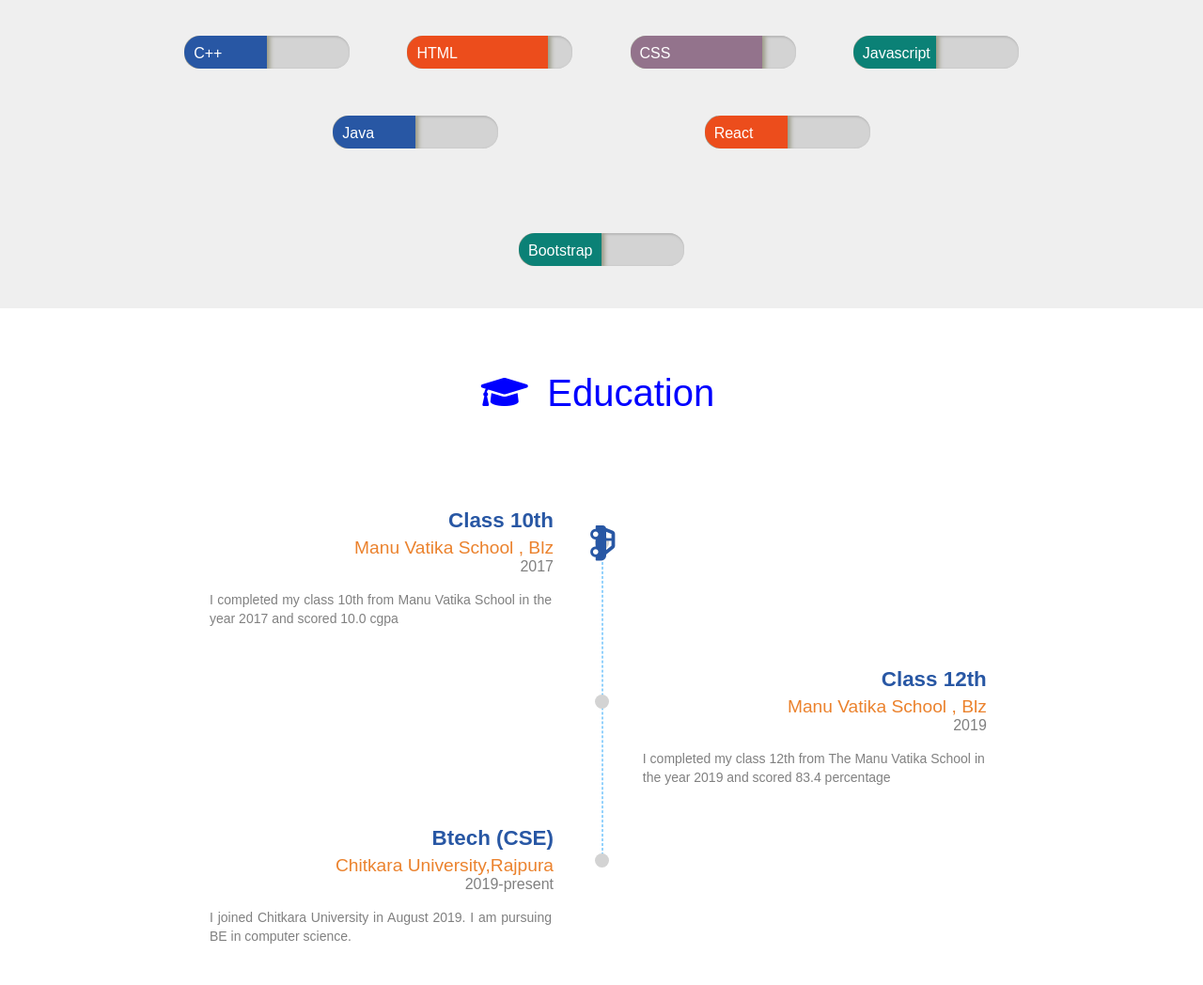
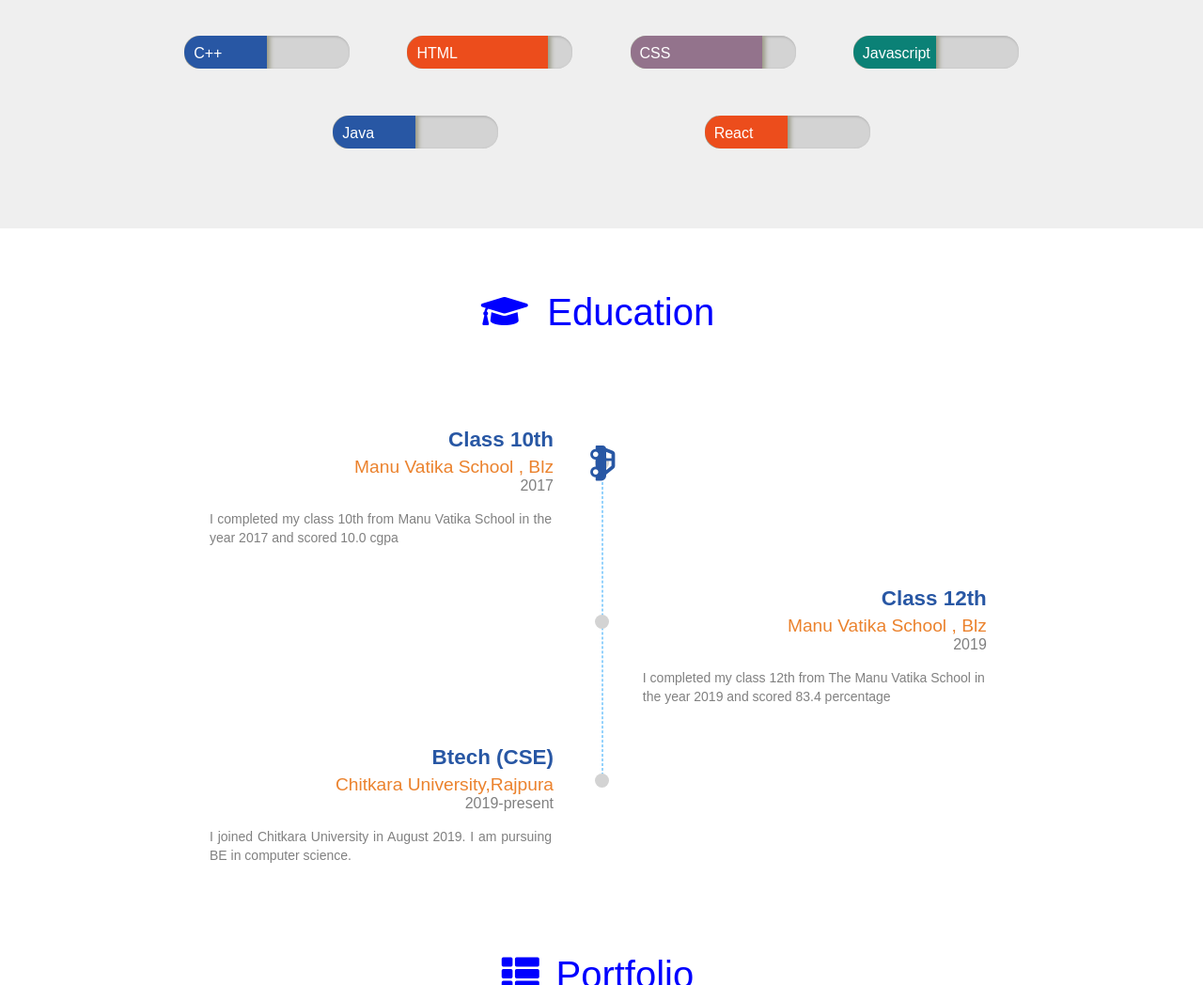
Before and after one commit to Abhinandan323/resume, a plain HTML site: page index.html in a window 1280 px wide. Shown: the part 1091-2139 px from the top of the page at 94% size. Drawn offline with Linux system fonts and the light colour scheme.

Commit message:
Update index.html

```diff
--- a/index.html
+++ b/index.html
@@ -139,13 +139,6 @@
                         <div class="skill-name">
                             <span> React </span>
                         </div>
-                    </div>
-                </div>
-            </div>
-            <div class="skill-progress">
-                <div class="fifty-percent mb-teal">
-                    <div class="skill-name">
-                        <span> Bootstrap </span>
                     </div>
                 </div>
             </div>
```
